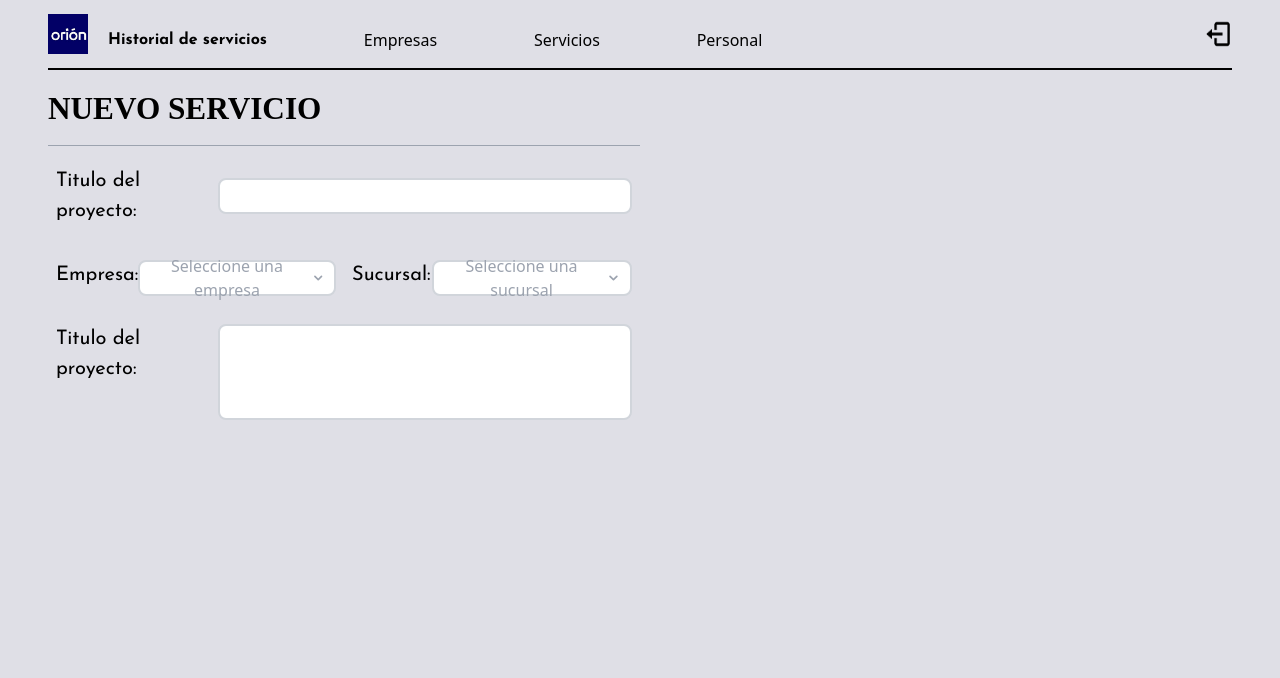
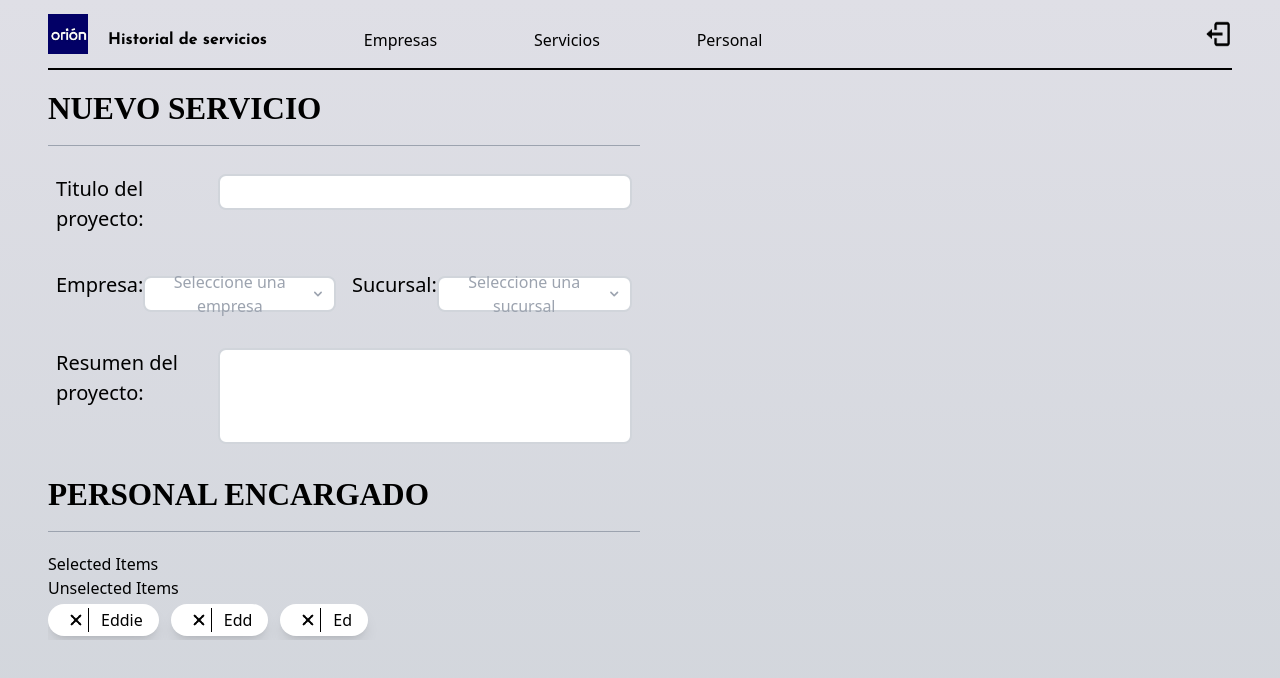
Before and after one commit to OrionSoport3/orionfrontend, a React (Vite) app: page /new_service in a window 1280 px wide. Shown: the top 678 px of the page. Built offline with nearby package versions, Linux system fonts and the light colour scheme; sample sign-in values are in the browser's storage; a web font is replaced by a local one.

Commit message:
Usuarios seleccionables con redux

```diff
--- a/src/pages/NewServiceForm.tsx
+++ b/src/pages/NewServiceForm.tsx
@@ -1,38 +1,95 @@
 import { useState } from "react";
 import { Navbar } from "../components/Navbar";
-import { InputNew } from "../components/Subcomponents/InputNew";
+import { InputNew } from "../utils/InputNew";
 import { NewTitulo } from "../components/form/NewTitulo";
 import { Formik } from "formik";
+import * as Yup from 'yup';
+import { Api } from "../services/Api";
+import { ItemSeleccionable } from "../utils/ItemSeleccionable";
+import { useSelector } from 'react-redux';
+
+
 
 export const NewServiceForm = () => {
   const [selectedOption, setSelectedOption] = useState<string | null>(null);
+  const items = useSelector((state: any) => state.select.items);
 
-  const handleSelect = (value: string, setFieldValue: (field: string, value: any, shouldValidate?: boolean | undefined) => void) => {
+  const selectedItems = items.filter((item: any) => item.isSelected);
+  const unselectedItems = items.filter((item: any) => !item.isSelected);
+
+  const handleSelect = (field: string, value: string, setFieldValue: (field: any, value: string, shouldValidate?: boolean | undefined) => void) => {
     setSelectedOption(value);
-    setFieldValue("empresa", value);
+    setFieldValue(field,value);
   };
 
-  const setFieldValue = (field: string, value: any) => void {}
+  const validationSchema = Yup.object({
+    nombre_proyecto: Yup.string().required("Por favor ingrese el titulo del proyecto"),
+    empresa: Yup.string().required("Por favor seleccione una empresa"),
+    sucursal: Yup.string().required("Por favor elija la sucursal"),
+    resume: Yup.string()
+  })
+
+  const valoresIniciales = {
+    nombre_proyecto: '',
+    empresa: '',
+    sucursal: '',
+    resume: '',
+  }
+
+  const onSubmit = (values: typeof valoresIniciales) => {
+    Api.post('/activities', values).then( response => {
+
+    })
+  }
+
 
   return (
-    <div className="w-screen h-screen fixed text-black flex flex-col items-center bg-colores-pantalla-form px-12">
+    <div className="w-screen h-screen fixed text-black flex flex-col items-center bg-gradient-to-t from-gray-300 to-colores-pantalla-form px-12">
       <Navbar />
       <div className="flex w-full h-full">
         <div className="flex w-full items-center justify-center mt-4">
-          <div className="w-full h-full space-y-3">
+          <div className="w-full h-full ">
             <Formik
+              initialValues={valoresIniciales}
+              onSubmit={onSubmit}
+              validationSchema={validationSchema}
+            >
+            {({
+              values,
+              errors,
+              handleChange,
+              handleSubmit,
+              setFieldValue,
+            }) => (
+              <form onSubmit={handleSubmit} className="space-y-5 overflow-y-auto">
+                <NewTitulo texto="NUEVO SERVICIO" />
+                <InputNew value={values.nombre_proyecto} onChange={handleChange} error={errors.nombre_proyecto} texto="Titulo del proyecto" name="new_project" type="text" incheck={false} />
+                <div className="flex flex-row w-full h-auto">
+                <InputNew value={values.empresa} onChange={handleChange} error={errors.empresa} name="empresa" type="text" texto="Empresa" incheck options={["Empresa 1", "Empresa 2", "Empresa 3", "Empresa 4"]} label="Seleccione una empresa" onSelect={(value) => handleSelect("empresa" ,value, setFieldValue)}/>
+                <InputNew value={values.sucursal} onChange={handleChange} error={errors.sucursal} name="sucursal" type="text" texto="Sucursal" incheck options={["Empresa 1", "Empresa 2", "Empresa 3", "Empresa 4"]} label="Seleccione una sucursal" onSelect={(value) => handleSelect('sucursal', value,setFieldValue)}/>
+                </div>
+                <InputNew value={values.resume} onChange={handleChange} error={errors.resume} texto="Resumen del proyecto" name="resume" type="text" incheck={false} css="h-24" center="items-start"/>
+                <NewTitulo texto="PERSONAL ENCARGADO"/>
+                <div className={``}>
 
-            >
-
+                </div>
+                <div>
+                <h2>Selected Items</h2>
+                <div className="flex flex-wrap space-x-3 w-full">
+                  {selectedItems.map((item: any) => (
+                    <ItemSeleccionable key={item.name} name={item.name} />
+                  ))}
+                </div>
+                <h2>Unselected Items</h2>
+                <div className="flex flex-wrap space-x-3 w-full">
+                  {unselectedItems.map((item: any) => (
+                    <ItemSeleccionable key={item.name} name={item.name} />
+                  ))}
+                </div>
+              </div>
+              </form>
+            )}
             </Formik>
-            <NewTitulo texto="NUEVO SERVICIO" />
-            <InputNew texto="Titulo del proyecto" name="new_project" type="text" incheck={false} />
-            <div className="flex flex-row w-full h-auto">
-            <InputNew name="departamento" type="text" texto="Empresa" incheck options={["Empresa 1", "Empresa 2", "Empresa 3", "Empresa 4"]} label="Seleccione una empresa" onSelect={(value) => handleSelect(value, setFieldValue)}/>
-            <InputNew name="sucursal" type="text" texto="Sucursal" incheck options={["Empresa 1", "Empresa 2", "Empresa 3", "Empresa 4"]} label="Seleccione una sucursal" onSelect={(value) => handleSelect(value, setFieldValue)}/>
-            </div>
-            <InputNew texto="Titulo del proyecto" name="new_project" type="text" incheck={false} css="h-24" center="items-start"/>
-
           </div>
           <div className="w-full h-full">
           </div>
--- a/src/pages/Register.tsx
+++ b/src/pages/Register.tsx
@@ -88,7 +88,7 @@ const Register = () => {
               </div>
               <TituloSection contenido="DATOS DE USUARIO" />
               <div className="sm:flex sm:flex-row md:text w-full items-end justify-center BP1:mt-0 mt-8">
-                <Dropdown options={["Soporte Técnico", "Administración"]} label="Elegir departamento" error={errors.departamento} errorStyle="BP1:visible hidden" onSelect={(value) => handleSelect(value, setFieldValue)} />
+                <Dropdown options={["CONTADOR", "INGENIERO", "AUXILIAR SOPORTE", "VENTAS", "MAESTRO ALBAÑIL", "TORRERO", ]} label="Elegir departamento" error={errors.departamento} errorStyle="BP1:visible hidden" onSelect={(value) => handleSelect(value, setFieldValue)} />
                 <InputLogin type="email" name="email" label="correo" inside="Escriba su correo:" error={errors.email} errorStyle="BP1:visible hidden" onChange={handleChange} value={values.email}/>
               </div>
               <div className="sm:flex sm:flex-row md:text w-full items-start justify- BP1:mt-0 mt-8 pl-2 BP1:visible hidden">
--- /dev/null
+++ b/src/store/form.ts
@@ -0,0 +1,34 @@
+import { createSlice, PayloadAction } from '@reduxjs/toolkit';
+
+interface Item {
+    name: string;
+    isSelected: boolean;
+}
+
+interface IsSelectedState {
+    items: Item[];
+  }
+
+  const initialState: IsSelectedState = {
+    items: [
+      { name: 'Eddie', isSelected: false },
+      { name: 'Edd', isSelected: false },
+      { name: 'Ed', isSelected: false },
+    ]
+  };
+
+const IsSelectedSlice = createSlice({
+    name: 'select',
+    initialState,
+    reducers: {
+        select: (state, action: PayloadAction<string>) => {
+        const item = state.items.find(item => item.name === action.payload);
+        if (item) {
+            item.isSelected = !item.isSelected;
+        }
+        }
+    }
+});
+
+export const {select} = IsSelectedSlice.actions
+export default IsSelectedSlice.reducer
--- a/src/store/store.ts
+++ b/src/store/store.ts
@@ -1,9 +1,11 @@
 import { configureStore } from "@reduxjs/toolkit";
 import authReducer from '../store';
+import isSelectedReducer from './form'
 
 export const store = configureStore({
   reducer: {
     auth: authReducer,
+    select: isSelectedReducer
   },
 });
 
--- a/src/utils/Dropdown.tsx
+++ b/src/utils/Dropdown.tsx
@@ -21,7 +21,7 @@ const Dropdown: React.FC<DropdownProps> = ({ options, label, onSelect, error, er
   };
 
   return (
-    <div className="relative flex flex-col w-full text-left px-4 BP1:px-2 space-y-2.5 ">
+    <div className="relative w-full px-2">
         <label className='w-full text-white font-josefin text-xl nose:text-base md:text-xl pl-2 nose:mt-0 truncate' htmlFor='Departamento'>Escoja un departamento</label>
       <div>
         <button
@@ -51,12 +51,12 @@ const Dropdown: React.FC<DropdownProps> = ({ options, label, onSelect, error, er
 
       {isOpen ?
       <div
-          className={`origin-center absolute items-center z-50 h-auto mt-2 w-full ${error ? '-bottom-12' : '-bottom-20'}`}
+          className={`origin-center absolute items-center z-50 rounded-lg h-[120px] overflow-y-auto mt-2 w-full`}
           role="menu"
           aria-orientation="vertical"
           aria-labelledby="options-menu"
         >
-          <div className="py-1 bg-white rounded-2xl BP1:rounded-md shadow-lg  ring-1 mr-8 BP1:mr-4">
+          <div className="py-1 bg-white shadow-lg ">
             {options.map((option, index) => (
               <button
                 key={index}
--- a/src/components/Subcomponents/InputNew.tsx
+++ b/src/utils/InputNew.tsx
@@ -62,8 +62,10 @@ export const InputNew = ({
     };
 
     return (
-        <div className={`flex flex-row py-2 w-full px-2 ${center ?? 'items-center'}`}>
-            <label htmlFor="text" className="font-josefin text-xl text-black w-2/5">
+        <div className={`flex flex-col
+         py-2 w-full px-2 ${center ?? 'items-center'}`}>
+            <div className="flex flex-row w-full">
+            <label htmlFor="text" className=" text-xl text-black w-2/5">
                 {texto}:
             </label>
             {incheck ? (
@@ -125,7 +127,10 @@ export const InputNew = ({
                 style={{ lineHeight: '1.5' }}
               />
             )}
+            </div>
+            <div className="flex flex-row w-full items-center">
             {error && <small className={`text-red-500 text-base font-bold mt-2 ${errorStyle && 'BP1:hidden visible'}`}>{error}</small>}
+            </div>
         </div>
     );
 };
--- /dev/null
+++ b/src/utils/ItemSeleccionable.tsx
@@ -0,0 +1,29 @@
+import { useState } from "react"
+import { useDispatch, useSelector } from 'react-redux';
+import { select } from "../store/form";
+
+type Props = {
+    name: string,
+}
+
+export const ItemSeleccionable = ({name}: Props) => {
+
+    const dispatch = useDispatch();
+    const isSelected = useSelector((state: any) =>
+      state.select.items.find((item: any) => item.name === name)?.isSelected
+    );
+
+    const selected = () => {
+      dispatch(select(name));
+    };
+
+    return (
+
+    <button className={`w-auto h-8 rounded-full  shadow-lg flex flex-row items-center px-4 outline-none my-1 ${isSelected ? 'bg-gris text-white' : 'hover:bg-gray-200 transition-all duration-150 bg-white'} `} onClick={selected}>
+        <img src="/X.png" className={` pointer-events-auto ${isSelected ? 'hidden h-0 w-0 overflow-hidden' : 'visible h-6 w-[24px]'}`}/>
+        <img src="/X-white.png" className={` ${isSelected ? 'visible h-6 w-[24px]' : 'h-0 w-0 overflow-hidden hidden'}`} />
+        <div className={`w-[1px] h-6 ${isSelected ? 'bg-white' : 'hover:bg-white bg-black transition-all duration-150'}`}></div>
+        <h3 className="pl-3">{name}</h3>
+    </button>
+  )
+}
--- a/tailwind.config.js
+++ b/tailwind.config.js
@@ -58,6 +58,7 @@ export default {
         'azuleh':"#A7B0E3",
         'morado-beli': "",
         'Belize': "#CAD0EE",
+        'gris': "#3D445A",
       },
       backgroundImage: {
         'design-one' : "url('/Rectangle.png')",
```
Also changed, not shown: public/X-white.png (added), public/X.png (added).
